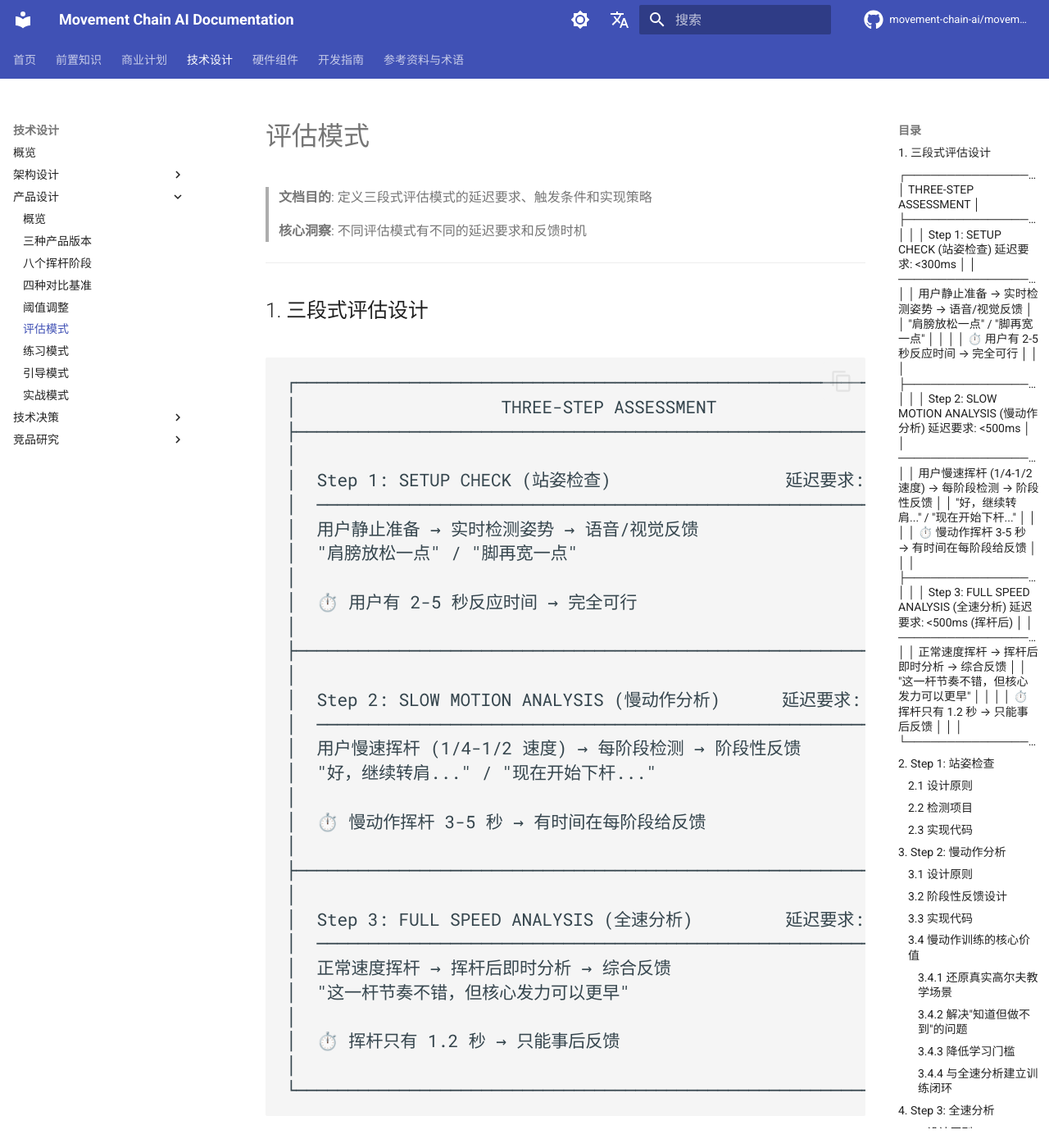
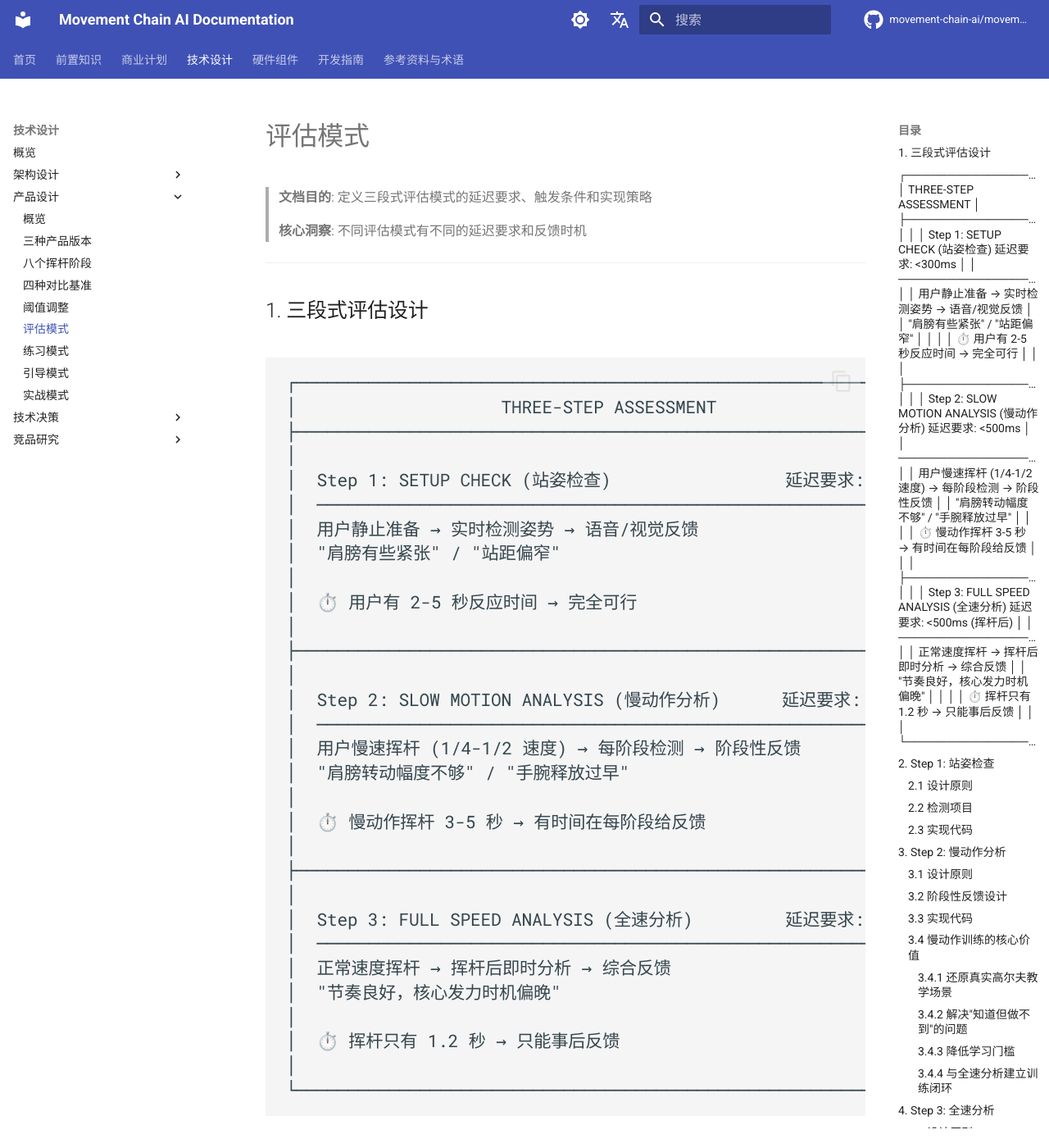
Before and after one commit to movement-chain-ai/movement-chain-docs, an MkDocs documentation site: the page built from docs/zh/design/specs/assessment-mode.md, in a window 1280 px wide and 1400 px high. Shown: the whole window at 82% size. Built offline with MkDocs 1.6.1 and Material for MkDocs 9.7.7, drawn with Linux system fonts in a browser that asks for light colours; comment, search, counter and statistics services are not loaded; the version menu is left out.

Commit message:
fix: 将评估模式三段式图表的反馈示例改为客观描述
- Step 1: "肩膀放松一点" → "肩膀有些紧张"
- Step 2: "好，继续转肩..." → "肩膀转动幅度不够"
- Step 3: "核心发力可以更早" → "核心发力时机偏晚"

评估模式只告知问题，不指导如何调整

🤖 Generated with [Claude Code](https://claude.com/claude-code)

Co-Authored-By: Claude Opus 4.5 <noreply@anthropic.com>

```diff
--- a/docs/zh/design/specs/assessment-mode.md
+++ b/docs/zh/design/specs/assessment-mode.md
@@ -16,7 +16,7 @@
 │  Step 1: SETUP CHECK (站姿检查)                 延迟要求: <300ms               │
 │  ─────────────────────────────────────────────────────────────────────────  │
 │  用户静止准备 → 实时检测姿势 → 语音/视觉反馈                                      │
-│  "肩膀放松一点" / "脚再宽一点"                                                  │
+│  "肩膀有些紧张" / "站距偏窄"                                                    │
 │                                                                             │
 │  ⏱️ 用户有 2-5 秒反应时间 → 完全可行                                            │
 │                                                                             │
@@ -25,7 +25,7 @@
 │  Step 2: SLOW MOTION ANALYSIS (慢动作分析)      延迟要求: <500ms               │
 │  ─────────────────────────────────────────────────────────────────────────  │
 │  用户慢速挥杆 (1/4-1/2 速度) → 每阶段检测 → 阶段性反馈                            │
-│  "好，继续转肩..." / "现在开始下杆..."                                          │
+│  "肩膀转动幅度不够" / "手腕释放过早"                                             │
 │                                                                             │
 │  ⏱️ 慢动作挥杆 3-5 秒 → 有时间在每阶段给反馈                                     │
 │                                                                             │
@@ -34,7 +34,7 @@
 │  Step 3: FULL SPEED ANALYSIS (全速分析)         延迟要求: <500ms (挥杆后)       │
 │  ─────────────────────────────────────────────────────────────────────────  │
 │  正常速度挥杆 → 挥杆后即时分析 → 综合反馈                                         │
-│  "这一杆节奏不错，但核心发力可以更早"                                             │
+│  "节奏良好，核心发力时机偏晚"                                                    │
 │                                                                             │
 │  ⏱️ 挥杆只有 1.2 秒 → 只能事后反馈                                              │
 │                                                                             │
```
